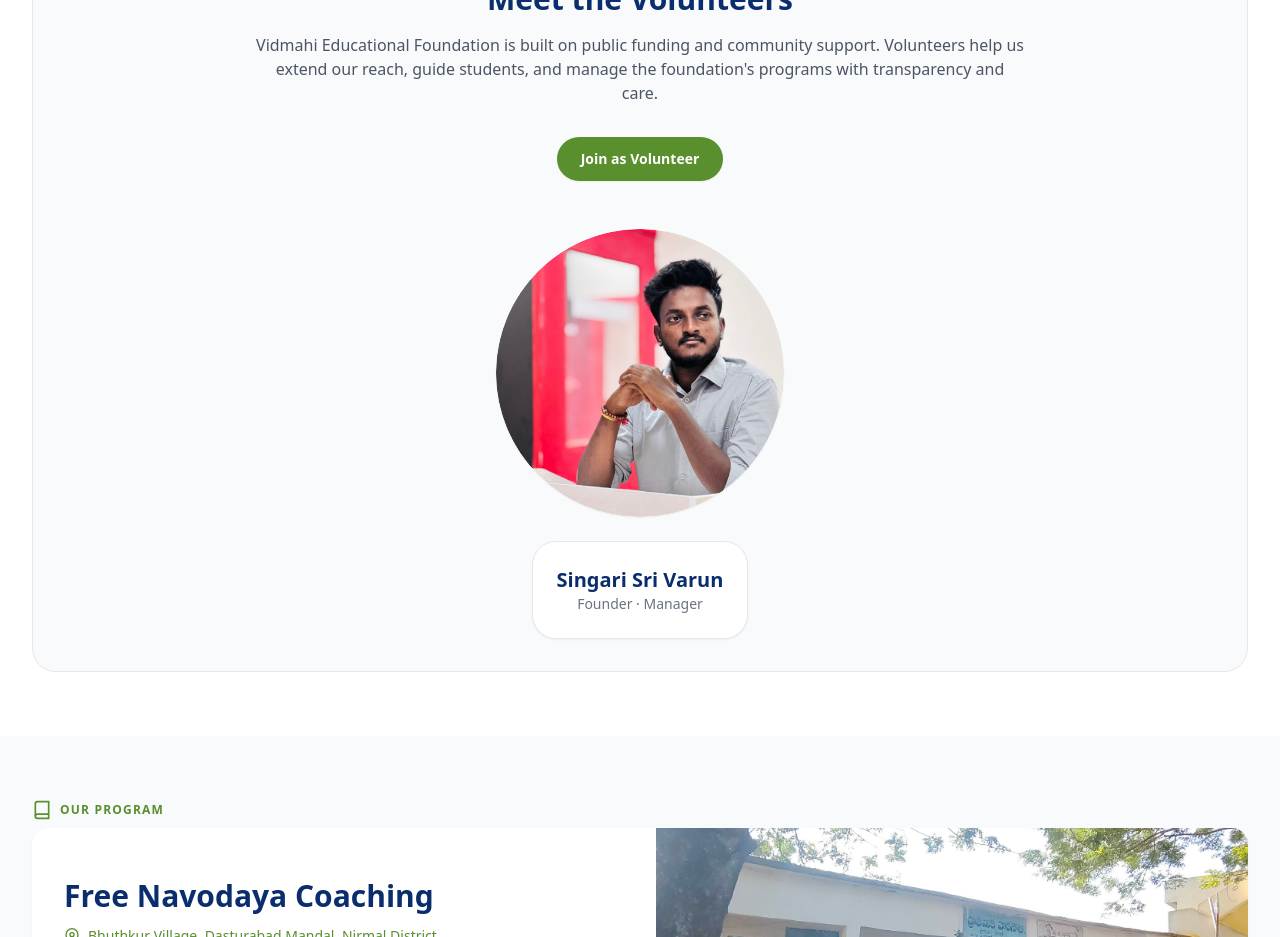
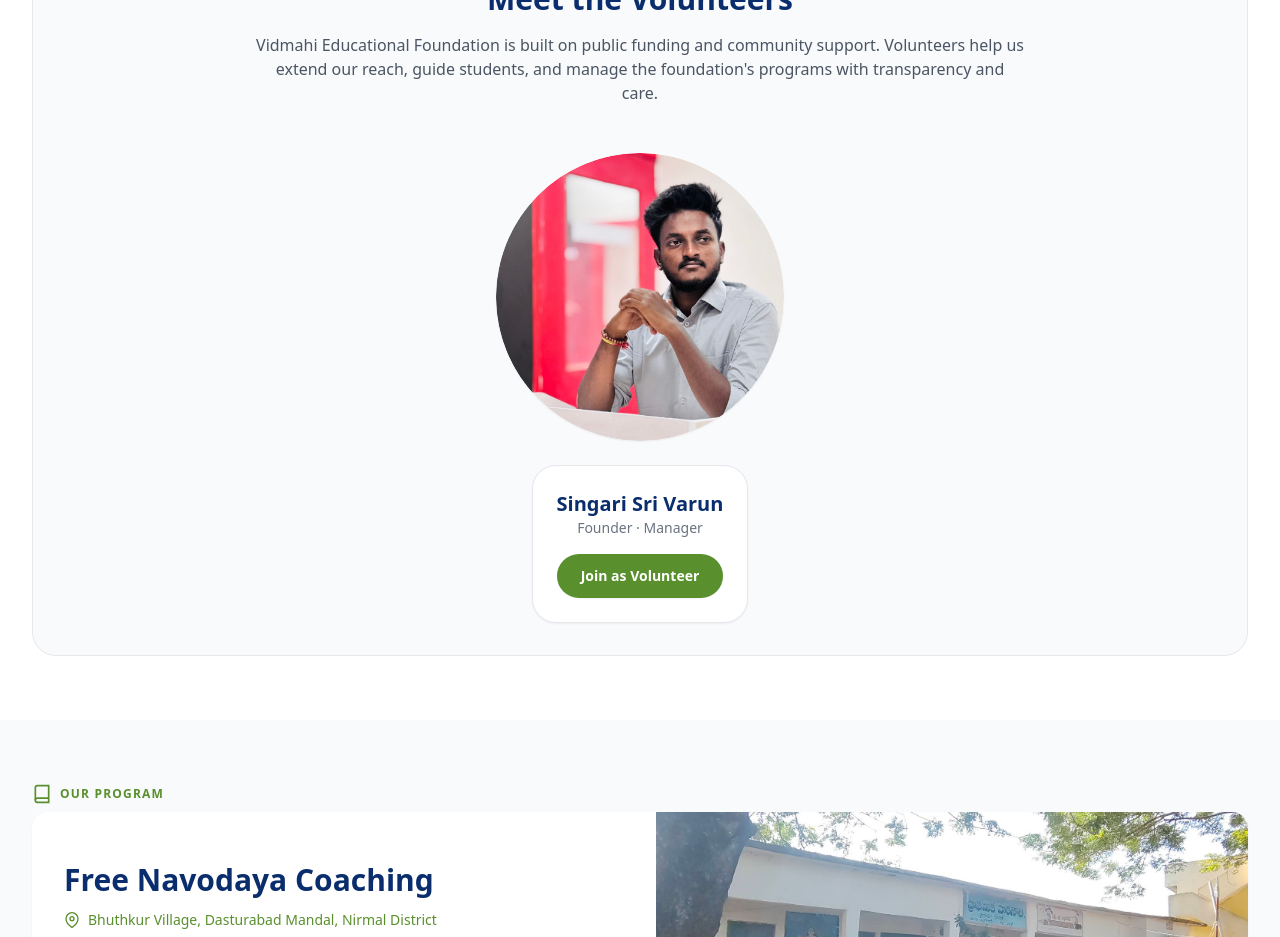
Before and after one commit to Srivarun999/VIdmahi-educational-Foundation, a Next.js app: page / in a window 1280 px wide. Shown: the part 2040-2977 px from the top of the page. Built offline with nearby package versions, Linux system fonts and the light colour scheme.

Commit message:
Move volunteer button under founder name

```diff
--- a/src/components/sections/WhoWeAre.tsx
+++ b/src/components/sections/WhoWeAre.tsx
@@ -93,16 +93,6 @@
             <p className="text-gray-600 leading-relaxed text-sm sm:text-base">
               Vidmahi Educational Foundation is built on public funding and community support. Volunteers help us extend our reach, guide students, and manage the foundation's programs with transparency and care.
             </p>
-            <div className="mt-8">
-              <a
-                href={VOLUNTEER_FORM_URL}
-                target="_blank"
-                rel="noreferrer"
-                className="inline-flex items-center justify-center rounded-full bg-[#5A8F2D] px-6 py-3 text-sm font-semibold text-white shadow-sm transition hover:bg-[#4f7c25]"
-              >
-                Join as Volunteer
-              </a>
-            </div>
           </div>
 
           <div className="grid gap-8 justify-center">
@@ -119,6 +109,16 @@
               <div className="rounded-3xl border border-gray-200 bg-white p-6 shadow-sm text-center">
                 <p className="text-xl font-semibold text-[#0A2E6D]">Singari Sri Varun</p>
                 <p className="text-sm text-gray-500">Founder · Manager</p>
+                <div className="mt-4">
+                  <a
+                    href={VOLUNTEER_FORM_URL}
+                    target="_blank"
+                    rel="noreferrer"
+                    className="inline-flex items-center justify-center rounded-full bg-[#5A8F2D] px-6 py-3 text-sm font-semibold text-white shadow-sm transition hover:bg-[#4f7c25]"
+                  >
+                    Join as Volunteer
+                  </a>
+                </div>
               </div>
             </div>
           </div>
```
